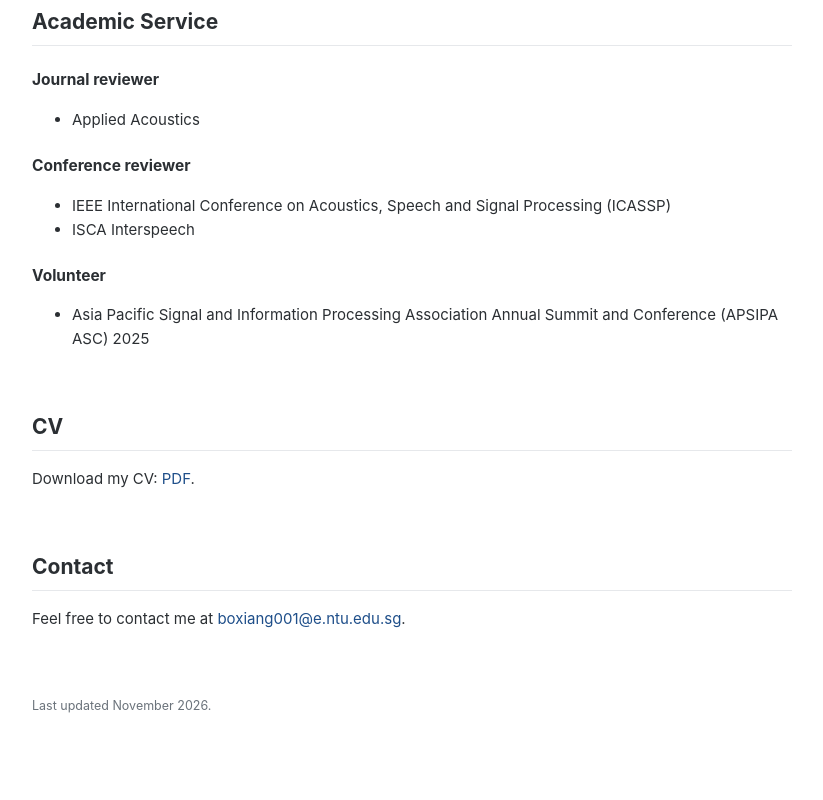
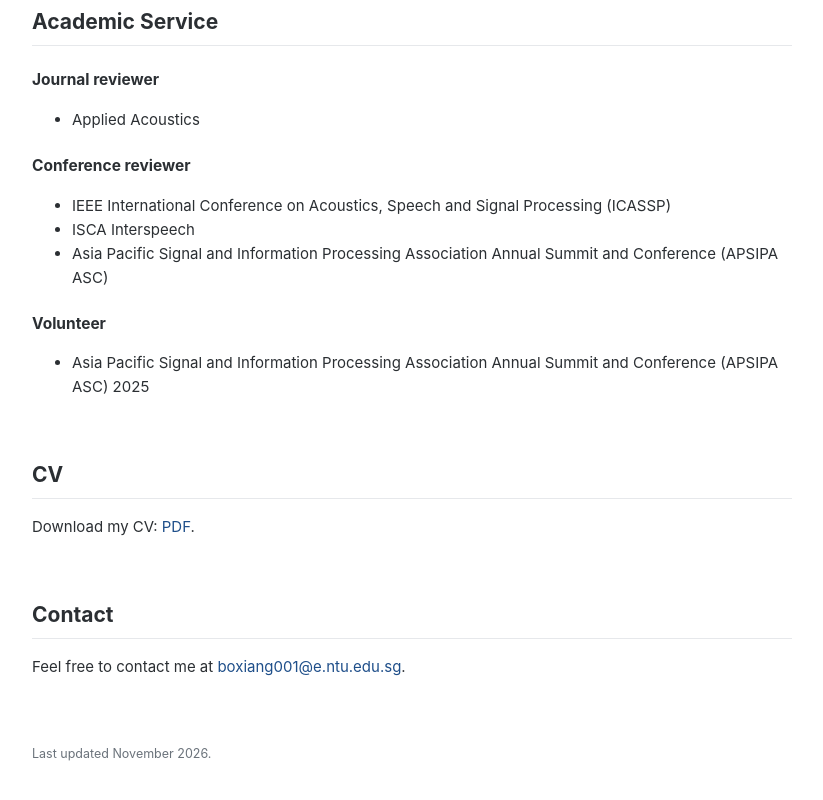
Before and after one commit to Wang-Boxiang/Wang-Boxiang.github.io, a plain HTML site: page index.html in a window 1280 px wide. Shown: the part 5715-6515 px from the top of the page, without its empty margins (306-1129 px from the left). Before the commit the page ends 6491 px from the top, so only its background shows below. Drawn offline with Linux system fonts and the light colour scheme.

Commit message:
Add APSIPA ASC to peer review

```diff
--- a/index.html
+++ b/index.html
@@ -140,7 +140,7 @@ a:focus-visible, button:focus-visible { outline: 2px solid var(--accent-ink); ou
 
   <section id="awards"><h2>Awards</h2><ul class="plain list2"><li><span>Best Paper Award, APSIPA ASC</span><span>2025</span></li><li><span>Best Paper Nominee, Nanyang Speech Technology Forum</span><span>2025</span></li><li><span>Travel Grant, IEEE Signal Processing Society</span><span>2025</span></li><li><span>Outstanding Graduate of Beijing (top 5%)</span><span>2022</span></li><li><span>Xiaomi Scholarship, Beijing University of Technology (top 0.1%)</span><span>2021</span></li><li><span>First-Class Scholarship, University College Dublin (top 10%)</span><span>2019 – 2021</span></li><li><span>Teaching Assistant Award, University College Dublin</span><span>2019 – 2021</span></li></ul></section>
 
-  <section id="service"><h2>Academic Service</h2><h3 class="sub">Journal reviewer</h3><ul><li>Applied Acoustics</li></ul><h3 class="sub">Conference reviewer</h3><ul><li>IEEE International Conference on Acoustics, Speech and Signal Processing (ICASSP)</li><li>ISCA Interspeech</li></ul><h3 class="sub">Volunteer</h3><ul><li>Asia Pacific Signal and Information Processing Association Annual Summit and Conference (APSIPA ASC) 2025</li></ul></section>
+  <section id="service"><h2>Academic Service</h2><h3 class="sub">Journal reviewer</h3><ul><li>Applied Acoustics</li></ul><h3 class="sub">Conference reviewer</h3><ul><li>IEEE International Conference on Acoustics, Speech and Signal Processing (ICASSP)</li><li>ISCA Interspeech</li><li>Asia Pacific Signal and Information Processing Association Annual Summit and Conference (APSIPA ASC)</li></ul><h3 class="sub">Volunteer</h3><ul><li>Asia Pacific Signal and Information Processing Association Annual Summit and Conference (APSIPA ASC) 2025</li></ul></section>
 
   <section id="cv"><h2>CV</h2><p>Download my CV: <a href="Boxiang_Wang_CV.pdf" target="_blank" rel="noopener">PDF</a>.</p></section>
 
```
Also changed, not shown: 1 other file.
